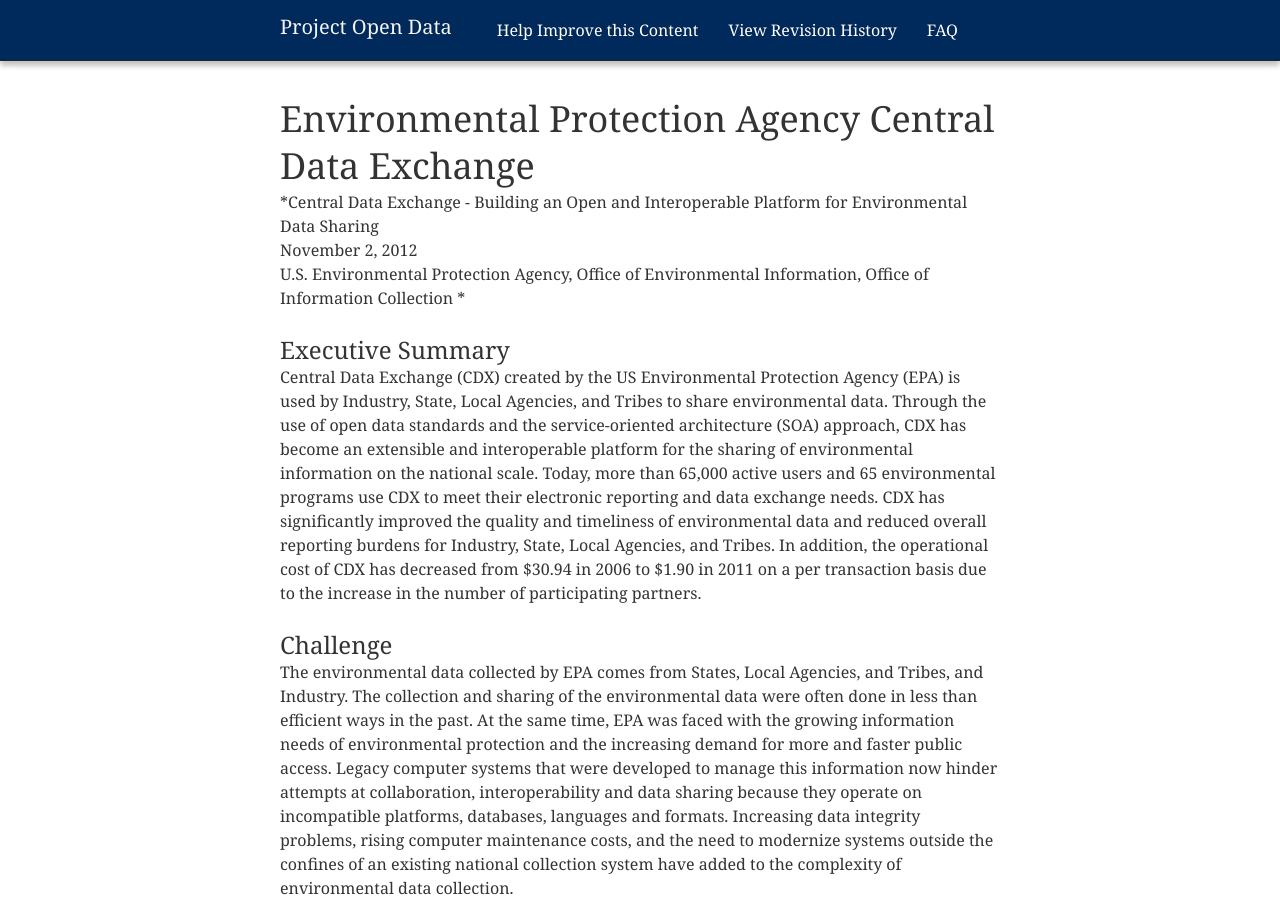
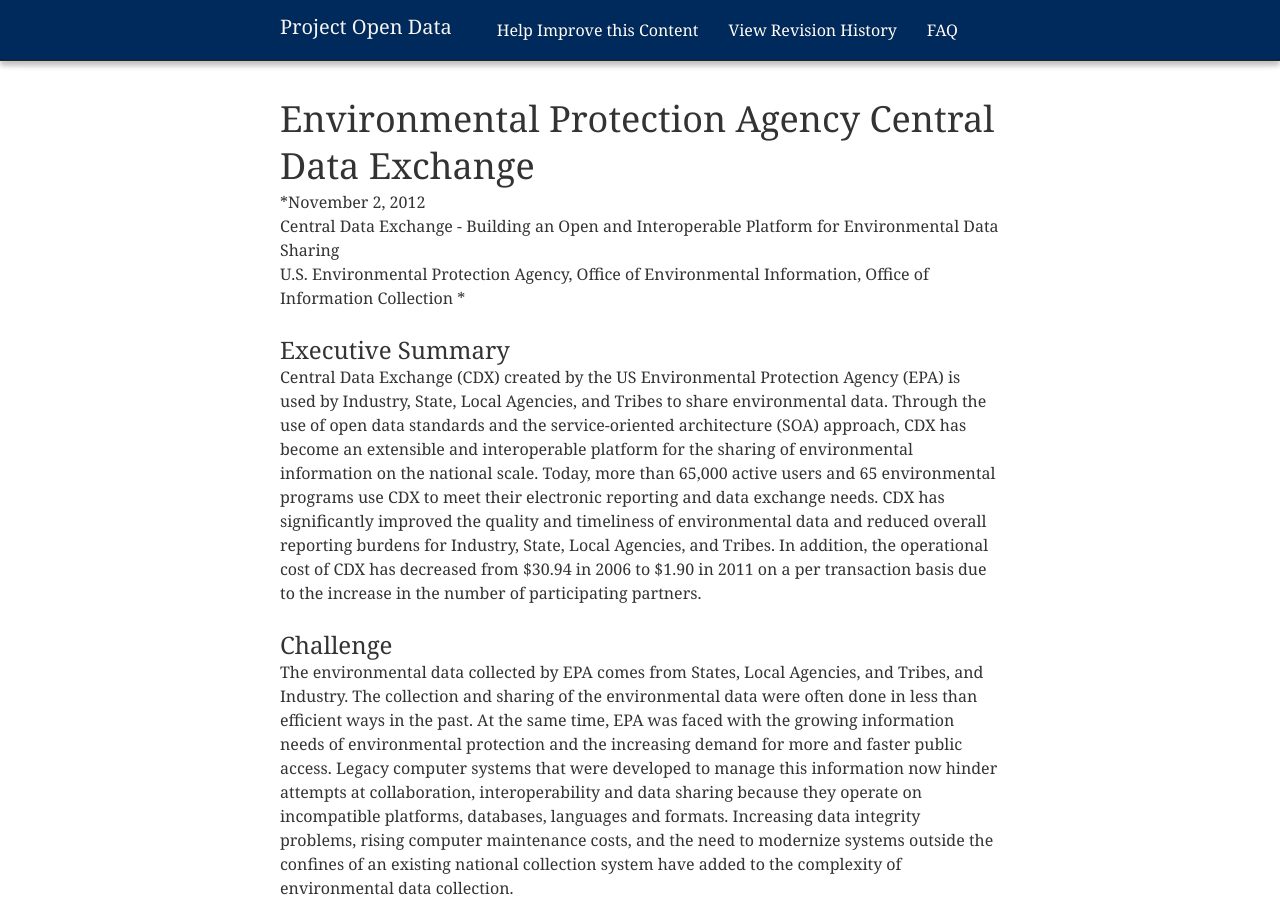
Before and after one commit to gbinal/p-o-d.github.com, a Jekyll site: the page built from epa-case-study.md, in a window 1280 px wide and 900 px high. Built offline with Jekyll 4.4.1, drawn with Linux system fonts in a browser that asks for light colours; nearby versions of some CDN libraries.

Commit message:
formatting the header again

```diff
--- a/epa-case-study.md
+++ b/epa-case-study.md
@@ -5,8 +5,8 @@ permalink: /epa-case-study/
 filename: epa-case-study.md
 ---
 
-*Central Data Exchange - Building an Open and Interoperable Platform for Environmental Data Sharing
-November 2, 2012
+*November 2, 2012
+Central Data Exchange - Building an Open and Interoperable Platform for Environmental Data Sharing
 U.S. Environmental Protection Agency, Office of Environmental Information, Office of Information Collection  *
 
 ### Executive Summary
```
